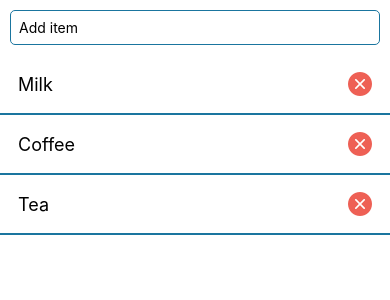
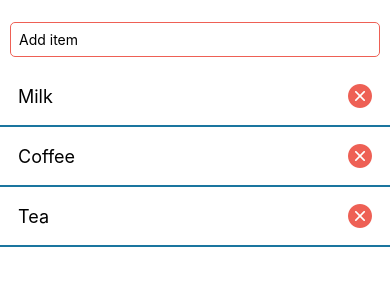
Before and after one commit to techwithtwin/taskly, a React Native app: screen / in a window 390 px wide. Shown: the top 300 px of the page. Built offline with nearby package versions, Linux system fonts and the light colour scheme.

Commit message:
using the flat-lists

```diff
--- a/app/index.tsx
+++ b/app/index.tsx
@@ -1,7 +1,14 @@
-import { StyleSheet, TextInput, ToastAndroid, View } from "react-native";
+import { useState } from "react";
+import {
+  FlatList,
+  StyleSheet,
+  Text,
+  TextInput,
+  ToastAndroid,
+  View,
+} from "react-native";
 import ShoppingListItem from "../components/ShoppingListItem";
 import { theme } from "../theme";
-import { useState } from "react";
 
 type ShoppingItem = {
   name: string;
@@ -79,31 +86,42 @@ export default function App() {
     setValue("");
   };
 
-  function sortItems(a: ShoppingItem, b: ShoppingItem) {
-    const getDigit = (d: boolean) => (d ? 1 : 0);
-
-    return getDigit(a.isCompleted) - getDigit(b.isCompleted);
-  }
-
   return (
-    <View style={styles.container}>
+    <FlatList
+      style={styles.container}
+      contentContainerStyle={styles.contentContainer}
+      data={shoppingItems}
+      stickyHeaderIndices={[0]}
+      ListEmptyComponent={() => (
+        <View
+          style={{
+            justifyContent: "center",
+            alignItems: "center",
+            marginVertical: 8,
+          }}
+        >
+          <Text>Your Shopping list is Empty</Text>
+        </View>
+      )}
+      ListHeaderComponent={
         <TextInput
           placeholder="Add item"
           style={styles.input}
           value={value}
-        onChangeText={(text) => setValue(text)}
+          onChangeText={setValue}
           onSubmitEditing={onSubmit}
+          returnKeyType="done"
         />
-      {shoppingItems.sort(sortItems).map((item) => (
+      }
+      renderItem={({ item }) => (
         <ShoppingListItem
-          key={item.key}
           name={item.name}
           isCompleted={item.isCompleted}
           handleUndo={handleUndo}
           handleComplete={handleComplete}
         />
-      ))}
-    </View>
+      )}
+    />
   );
 }
 
@@ -111,12 +129,17 @@ const styles = StyleSheet.create({
   container: {
     flex: 1,
     backgroundColor: theme.colorWhite,
+    paddingTop: 12,
+  },
+  contentContainer: {
+    paddingBottom: 24,
   },
   input: {
     padding: 8,
     margin: 10,
     borderWidth: 1,
     borderRadius: 5,
-    borderColor: theme.colorCerulean,
+    borderColor: theme.colorRed,
+    backgroundColor: theme.colorWhite,
   },
 });
```
Lines whose indentation alone changed are shown as unchanged.
